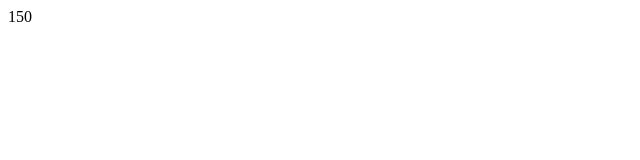
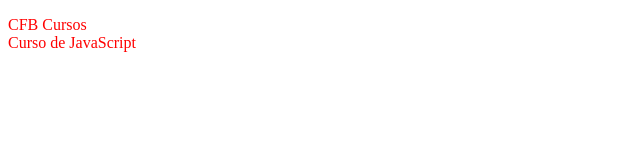
Before and after one commit to joaoguidias/javascript, a plain HTML site: page aula001/index.html in a window 1280 px wide. Shown: the whole page, without its empty margins (0-640 px from the left). Drawn offline with Linux system fonts and the light colour scheme.

Commit message:
atualizei o indice

```diff
--- a/aula001/index.html
+++ b/aula001/index.html
@@ -8,7 +8,7 @@
 </head>
 <body>
     <script>
-        document.write(50 + 100)
+        document.write("<p style='color: red;'>CFB Cursos <br> Curso de JavaScript</p>")
     </script>
 </body>
 </html>
```
